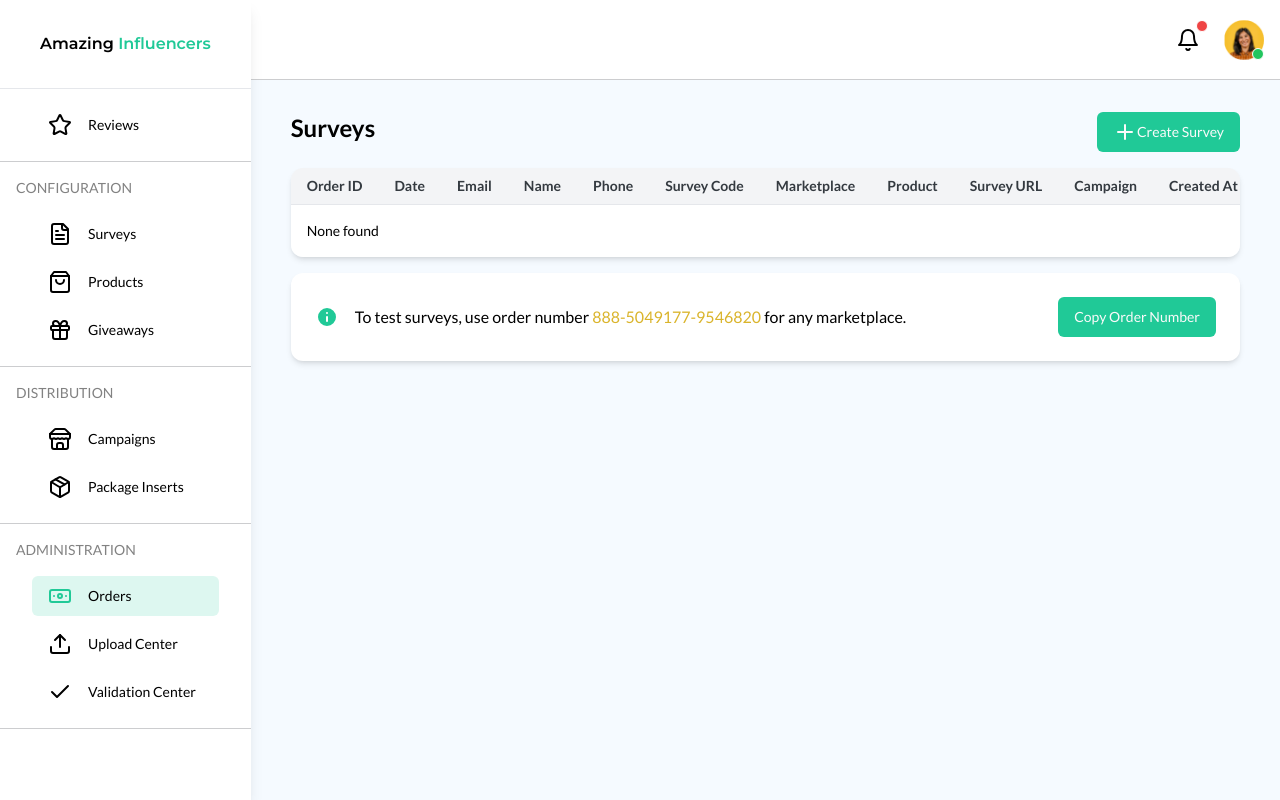
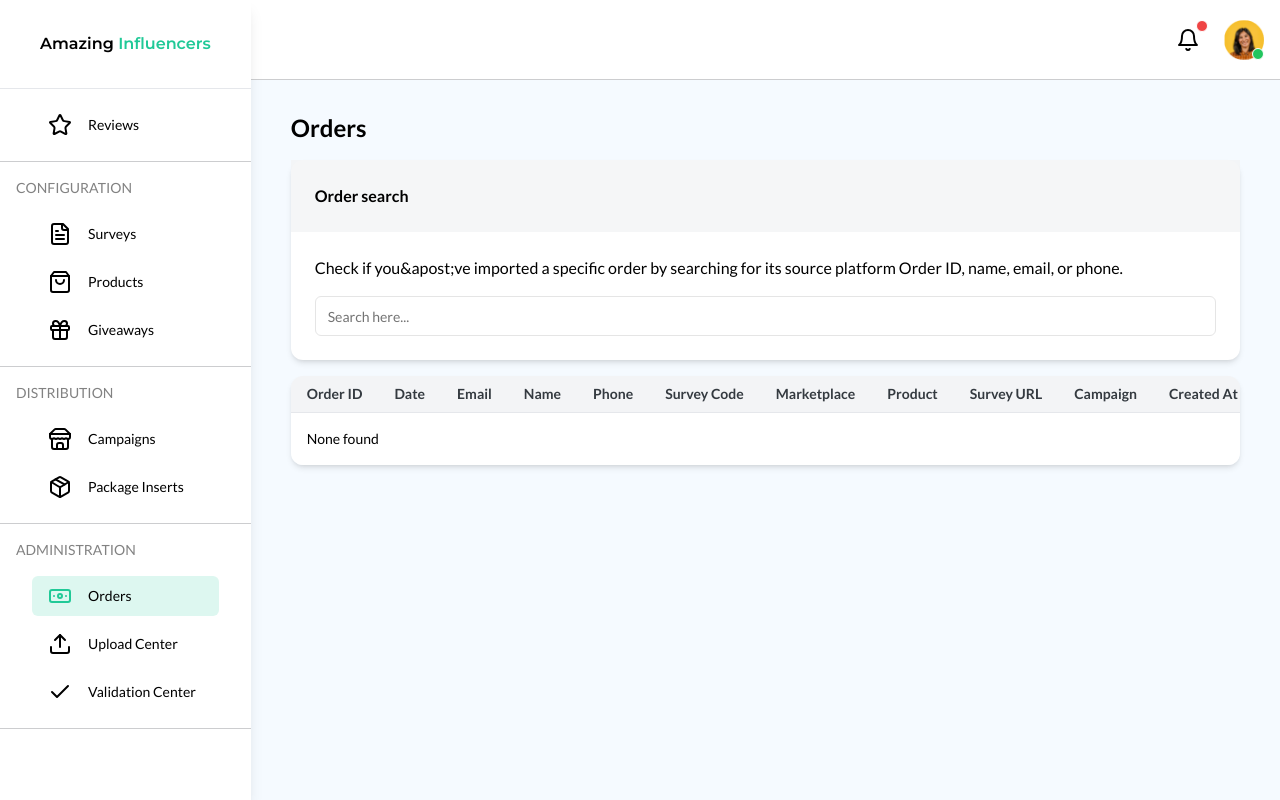
Before and after one commit to AjelmarMedina/amazing-influencers, a Next.js app: page /dashboard/orders in a window 1280 px wide. Built offline with nearby package versions, Linux system fonts and the light colour scheme.

Commit message:
Orders page

```diff
--- a/src/app/(dashboard)/dashboard/(administration)/orders/page.tsx
+++ b/src/app/(dashboard)/dashboard/(administration)/orders/page.tsx
@@ -1,6 +1,6 @@
 "use client"
 
-import { Button } from "@/components/ui/button";
+import { Input } from "@/components/ui/input";
 import {
   Table,
   TableBody,
@@ -8,12 +8,6 @@ import {
   TableHeader,
   TableRow
 } from "@/components/ui/table";
-import {
-  InfoIcon,
-  PlusIcon
-} from "lucide-react";
-
-
 
 export default function Page() {
   interface OrderSchema {
@@ -35,12 +29,17 @@ export default function Page() {
   return (
     <div className="max-w-full flex flex-col w-full space-y-4">
       <header className="flex flex-row justify-between">
-        <h1 className="font-bold text-2xl">Surveys</h1>
-        <Button className="space-x-2">
-          <PlusIcon />
-          Create Survey
-        </Button>
+        <h1 className="font-bold text-2xl">Orders</h1>
       </header>
+      <section className="shadow-md bg-white rounded-xl flex flex-col items-stretch">
+        <header className="p-6 bg-[rgba(243,244,246,0.8)] justify-start">
+          <h2 className="font-bold text-base">Order search</h2>
+        </header>
+        <div className="p-6 flex flex-col items-stretch space-y-4">
+          <p> Check if you&apost;ve imported a specific order by searching for its source platform Order ID, name, email, or phone. </p>
+          <Input placeholder="Search here..." />
+        </div>
+      </section>
       <section className="shadow-md rounded-xl w-full overflow-hidden grid">
         <Table className="w-full table-auto text-nowrap">
           <TableHeader className="bg-[#F3F4F6]">
@@ -74,15 +73,6 @@ export default function Page() {
           </TableBody>
         </Table>
       </section>
-      <section className="shadow-md rounded-xl bg-white p-6 flex flex-col md:flex-row justify-center md:justify-between space-y-4 md:space-y-0 md:items-center">
-        <div className="flex flex-col md:flex-row justify-center md:items-center space-y-4 md:space-y-0 md:space-x-4">
-          <InfoIcon className="text-white block self-center" fill="#20c997" />
-          <p>To test surveys, use order number <span className="text-[#DAB42B]">888-5049177-9546820</span> for any marketplace. </p>
-        </div>
-        <Button onClick={() => navigator.clipboard.writeText("888-5049177-9546820")}>
-          Copy Order Number
-        </Button>
-      </section>
     </div>
   )
 }
```
